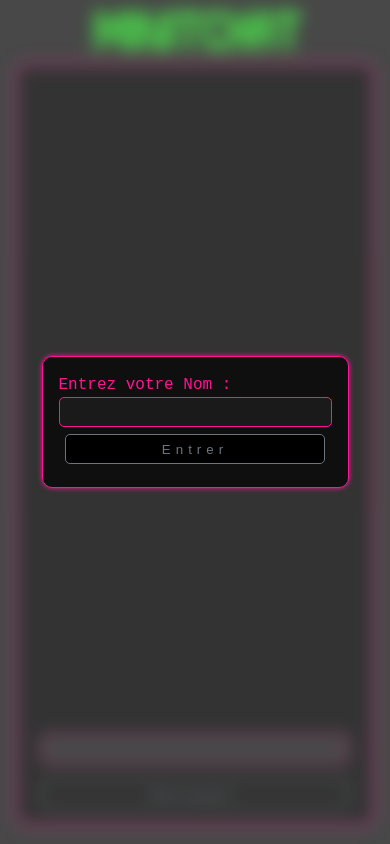
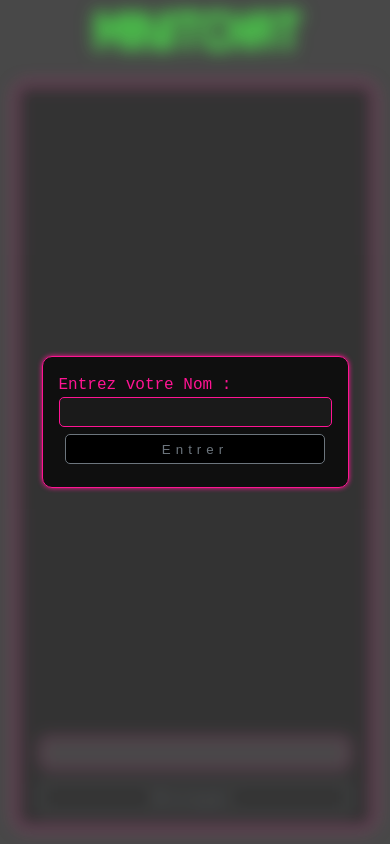
Before and after one commit to GllmR/minitchat, a website with bundled scripts: page public/index.html in a window 390 px wide. Built offline with nearby package versions, Linux system fonts and the light colour scheme; files whose address does not match are found by name.

Commit message:
Better responsive

```diff
--- a/public/style.css
+++ b/public/style.css
@@ -22,6 +22,7 @@ html, body {
   height: 100%;
   width:  100%;
   max-width: 1200px;
+  contain:  content;
 }
 
 .chat-input, .submit-input {
@@ -93,7 +94,7 @@ html, body {
   padding: 0 1em;
   display: flex;
   flex-direction: column;
-  height: 90%;
+  height: 88%;
   box-shadow: 0px 0px 5px deeppink;
   background-color: black;
 }
@@ -149,6 +150,7 @@ html, body {
   color:  limegreen;
   justify-content: center;
   padding-top: .5em;
+  height: 8%;
   animation-name:shadow;
   animation-duration: 5s;
   animation-iteration-count: infinite;
```
